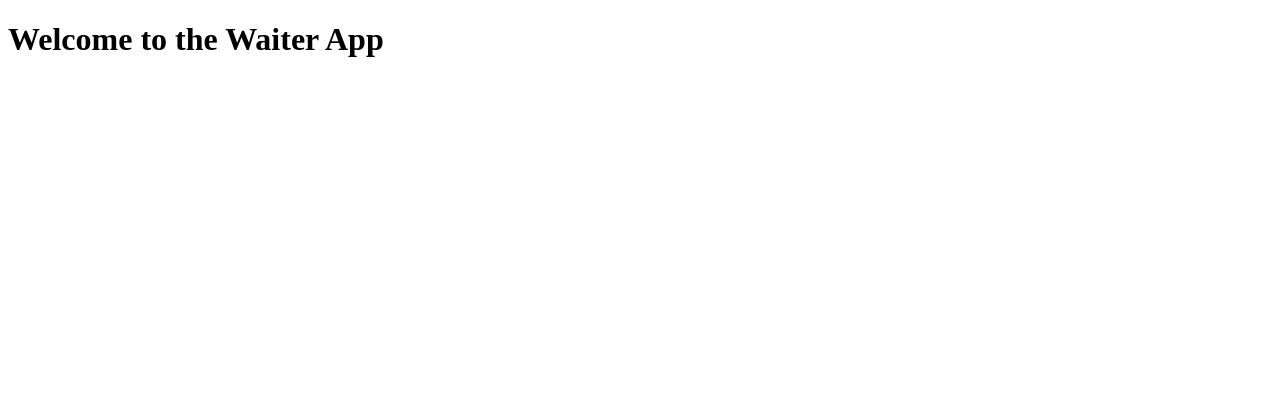
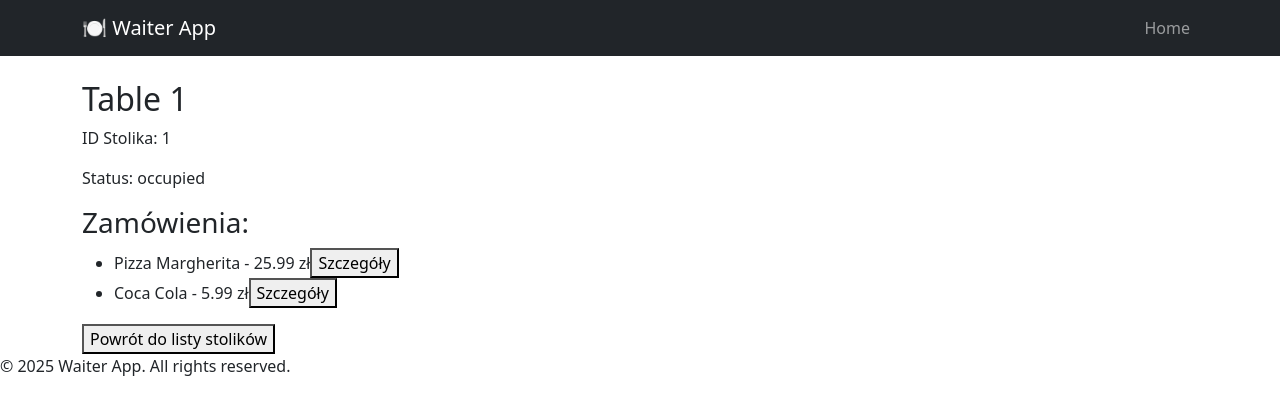
Before and after one commit to KnockOut19882/waiter-app, a React (Create React App) app: page /table/1 in a window 1280 px wide. Shown: the top 414 px of the page. Built offline with nearby package versions, Linux system fonts and the light colour scheme.

Commit message:
Add:TableForm, Home, Footer, Header and NavBar

```diff
--- a/src/App.js
+++ b/src/App.js
@@ -1,11 +1,25 @@
 
+import { Routes, Route } from 'react-router-dom';
+import TableForm from './components/features/TableForm';
+import Home from './components/pages/Home';
+import Container from 'react-bootstrap/Container';
+import Header from './components/views/Header/Header';
+import Footer from './components/views/Footer/Footer';
 
-function App() {
+const App = () => {
   return (
     <div className="App">
-      <h1>Welcome to the Waiter App</h1>
+      <Header />
+      <Container>
+        <Routes>
+          <Route path="/" element={<Home />} />
+          <Route path="/table/:id" element={<TableForm />} />
+        </Routes>
+      </Container>
+      <Footer />
     </div>
   );
 }
 
+
 export default App;
--- /dev/null
+++ b/src/components/features/TableForm.js
@@ -0,0 +1,85 @@
+import React, { useEffect, useState } from 'react';
+import { useParams, useNavigate } from 'react-router-dom';
+
+function Table() {
+  const { id } = useParams(); // Pobranie parametru id z URL
+  const navigate = useNavigate();
+  const [tableData, setTableData] = useState(null);
+  const [loading, setLoading] = useState(true);
+
+  useEffect(() => {
+    // Symulacja pobierania danych stolika na podstawie id
+    const fetchTableData = async () => {
+      try {
+        setLoading(true);
+        // Tu możesz wywołać API z parametrem id
+        // const response = await fetch(`/api/tables/${id}`);
+        // const data = await response.json();
+
+        // Symulacja danych
+        const mockData = {
+          id: id,
+          number: `Table ${id}`,
+          status: 'occupied',
+          orders: [
+            { id: 1, item: 'Pizza Margherita', price: 25.99 },
+            { id: 2, item: 'Coca Cola', price: 5.99 }
+          ]
+        };
+
+        setTimeout(() => {
+          setTableData(mockData);
+          setLoading(false);
+        }, 500);
+
+      } catch (error) {
+        console.error('Błąd podczas pobierania danych stolika:', error);
+        setLoading(false);
+      }
+    };
+
+    fetchTableData();
+  }, [id]); // Ponowne wywołanie gdy id się zmieni
+
+  const handleGoBack = () => {
+    navigate('/'); // Powrót do strony głównej
+  };
+
+  const handleOrderDetails = (orderId) => {
+    navigate(`/order/${orderId}`); // Przejście do szczegółów zamówienia
+  };
+
+  if (loading) {
+    return <div>Ładowanie danych stolika...</div>;
+  }
+
+  if (!tableData) {
+    return <div>Nie znaleziono stolika o ID: {id}</div>;
+  }
+
+  return (
+    <div className="table-details">
+      <h2>{tableData.number}</h2>
+      <p>ID Stolika: {id}</p>
+      <p>Status: {tableData.status}</p>
+
+      <h3>Zamówienia:</h3>
+      <ul>
+        {tableData.orders.map(order => (
+          <li key={order.id}>
+            {order.item} - {order.price} zł
+            <button onClick={() => handleOrderDetails(order.id)}>
+              Szczegóły
+            </button>
+          </li>
+        ))}
+      </ul>
+
+      <button onClick={handleGoBack}>
+        Powrót do listy stolików
+      </button>
+    </div>
+  );
+}
+
+export default Table;
--- /dev/null
+++ b/src/components/pages/Home.js
@@ -0,0 +1,20 @@
+import React from 'react';
+import { Link } from 'react-router-dom';
+
+function Home() {
+  return (
+    <div>
+      <h1>Tables:</h1>
+      <ul>
+        <li><Link to="/table/1">Table 1</Link></li>
+        <li><Link to="/table/2">Table 2</Link></li>
+        <li><Link to="/table/3">Table 3</Link></li>
+        <li><Link to="/table/4">Table 4</Link></li>
+        <li><Link to="/table/5">Table 5</Link></li>
+        <li><Link to="/table/vip">Table VIP</Link></li>
+      </ul>
+    </div>
+  );
+}
+
+export default Home;
--- /dev/null
+++ b/src/components/views/Footer/Footer.js
@@ -0,0 +1,9 @@
+const Footer = () => {
+  return (
+    <footer>
+      <p>&copy; 2025 Waiter App. All rights reserved.</p>
+    </footer>
+  );
+}
+
+export default Footer;
--- /dev/null
+++ b/src/components/views/Header/Header.js
@@ -0,0 +1,13 @@
+import React from 'react';
+import Navbar from '../NavBar/NavBar';
+
+
+const Header = () => {
+  return (
+    <header>
+      <Navbar />
+    </header>
+  );
+}
+
+export default Header;
--- /dev/null
+++ b/src/components/views/NavBar/NavBar.js
@@ -0,0 +1,23 @@
+import Container from 'react-bootstrap/Container';
+import Nav from 'react-bootstrap/Nav';
+import Navbar from 'react-bootstrap/Navbar';
+import { NavLink } from 'react-router-dom';
+
+
+const NavBar = () => {
+  return (
+    <Navbar bg="dark" variant="dark" expand="lg" className="mb-4">
+      <Container>
+        <Navbar.Brand as={NavLink} to="/">🍽️ Waiter App</Navbar.Brand>
+        <Navbar.Toggle aria-controls="basic-navbar-nav" />
+        <Navbar.Collapse id="basic-navbar-nav">
+          <Nav className="ms-auto">
+            <Nav.Link as={NavLink} to="/">Home</Nav.Link>
+          </Nav>
+        </Navbar.Collapse>
+      </Container>
+    </Navbar>
+  );
+}
+
+export default NavBar;
--- a/src/index.js
+++ b/src/index.js
@@ -1,14 +1,18 @@
 import React from 'react';
 import ReactDOM from 'react-dom/client';
+import 'bootstrap/dist/css/bootstrap.min.css';
 import App from './App';
 import { Provider } from 'react-redux';
 import store from './Redux/store';
+import { BrowserRouter } from 'react-router-dom';
 
 const root = ReactDOM.createRoot(document.getElementById('root'));
 root.render(
   <React.StrictMode>
-    <Provider store={store}>
-      <App />
-    </Provider>
+    <BrowserRouter>
+      <Provider store={store}>
+        <App />
+      </Provider>
+    </BrowserRouter>
   </React.StrictMode>
 );
```
